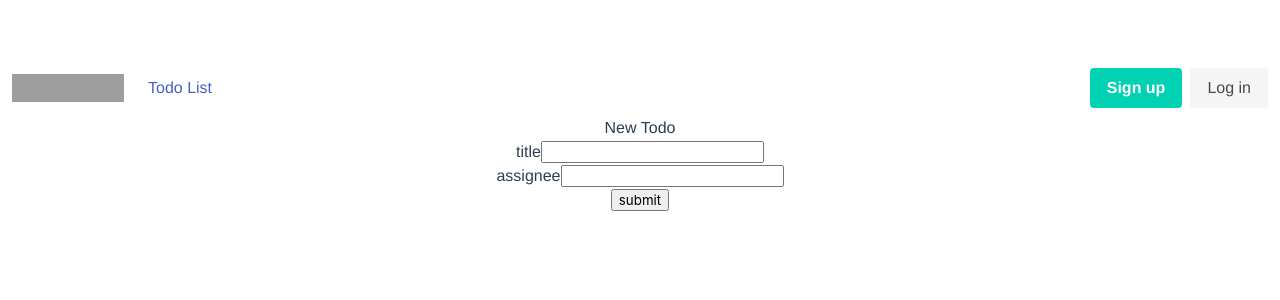
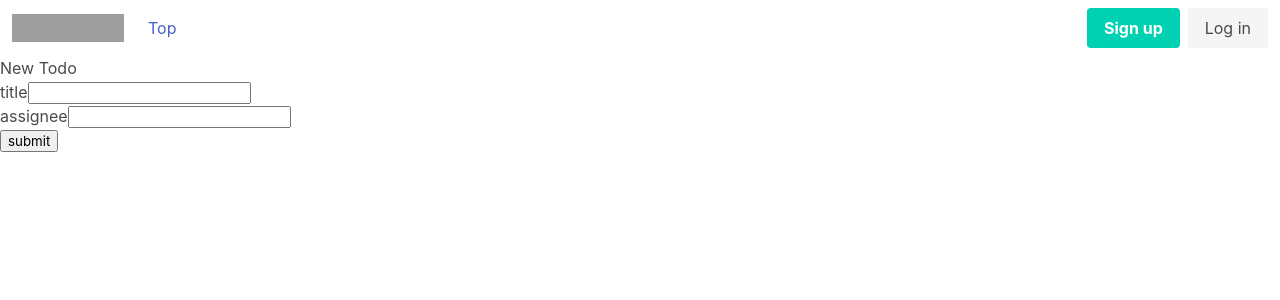
Before and after one commit to d-kanai/vue-jest, a Vue app: page /todo/new in a window 1280 px wide. Shown: the top 300 px of the page. Built offline with nearby package versions, Linux system fonts and the light colour scheme; grey boxes are pictures that could not be loaded.

Commit message:
minor fix

```diff
--- a/src/App.vue
+++ b/src/App.vue
@@ -15,7 +15,7 @@
     <div id="navbarBasicExample" class="navbar-menu">
       <div class="navbar-start">
         <div class="navbar-item">
-          <router-link to="/">Todo List</router-link>
+          <router-link to="/">Top</router-link>
         </div>
       </div>
       <div class="navbar-end">
@@ -36,11 +36,4 @@
 </template>
 
 <style lang="scss">
-#app {
-  font-family: Avenir, Helvetica, Arial, sans-serif;
-  -webkit-font-smoothing: antialiased;
-  -moz-osx-font-smoothing: grayscale;
-  text-align: center;
-  color: #2c3e50;
-}
 </style>
--- a/src/hooks/useCustomLineChart.ts
+++ b/src/hooks/useCustomLineChart.ts
@@ -1,6 +1,5 @@
 import { computed, ref } from "vue";
 import { useLineChart } from "vue-chart-3";
-import { ChartData } from "chart.js";
 import { findDoDItems, DoDItems } from "@/apis/DoDApi"
 
 export const useCustomLineChart = () => {
--- a/src/views/Dashboard.vue
+++ b/src/views/Dashboard.vue
@@ -24,12 +24,4 @@
 </script>
 
 <style>
-#app {
-  font-family: Avenir, Helvetica, Arial, sans-serif;
-  -webkit-font-smoothing: antialiased;
-  -moz-osx-font-smoothing: grayscale;
-  text-align: center;
-  color: #2c3e50;
-  margin-top: 60px;
-}
 </style>
```
